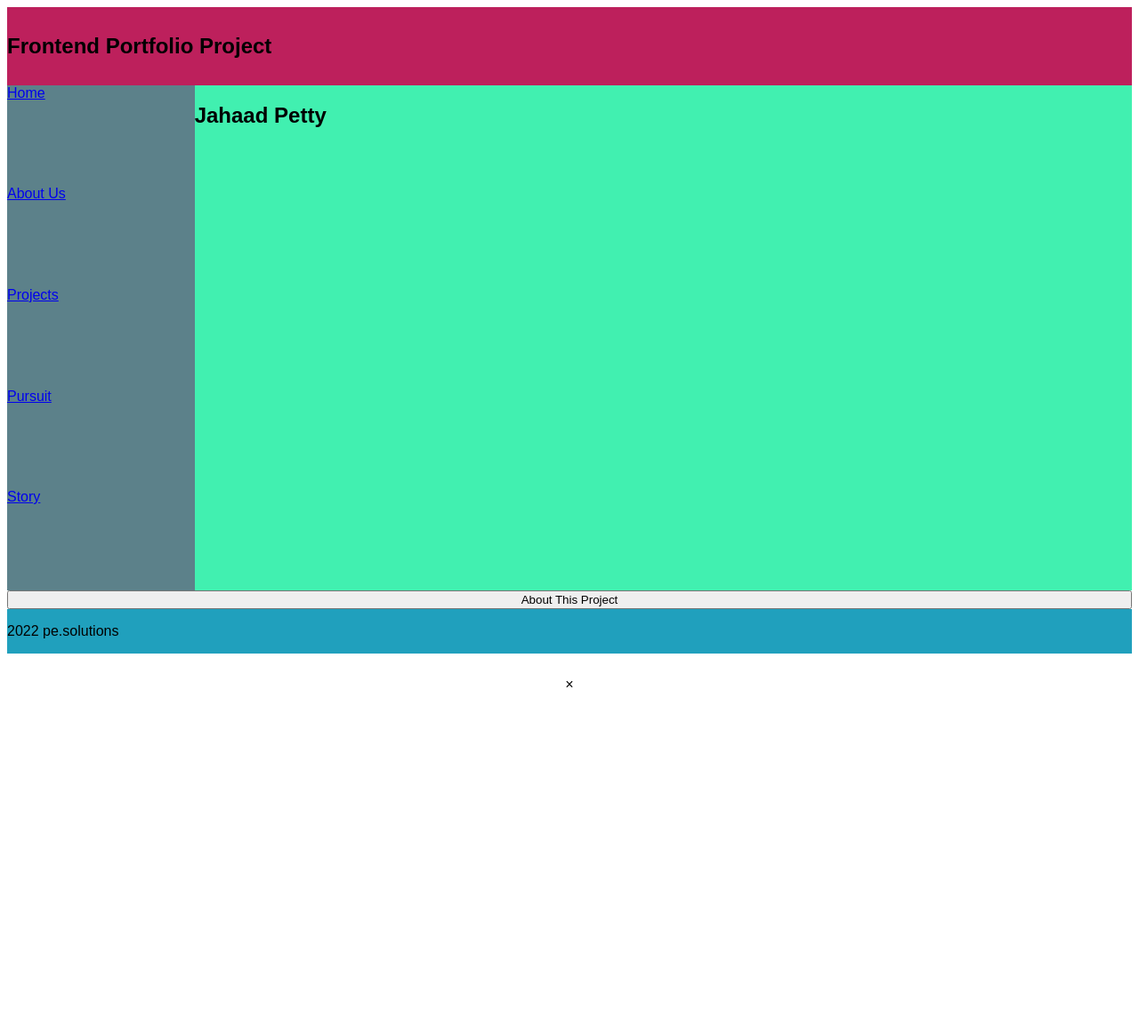
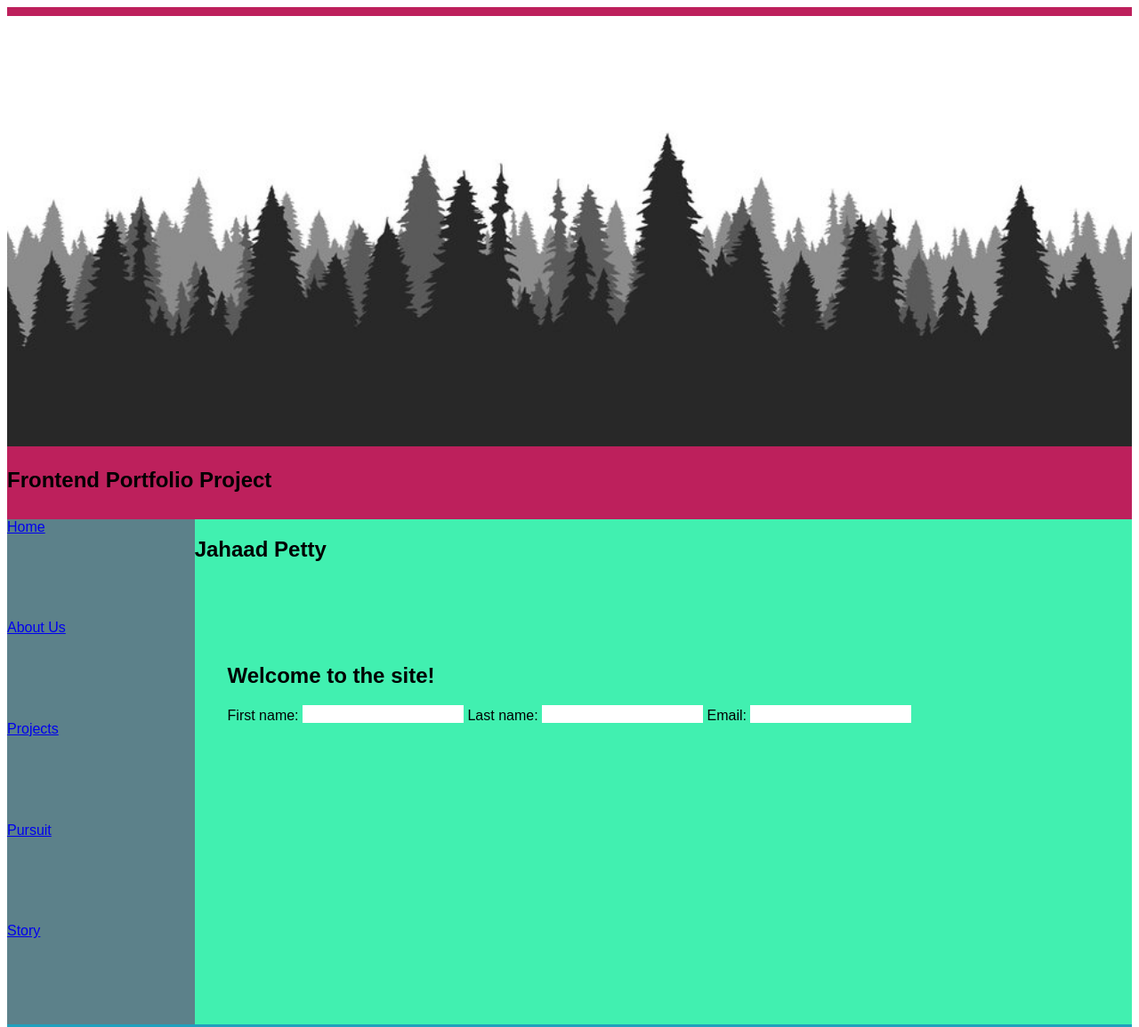
Before and after one commit to jdrichards-pursuit/jahaad-9-1-front-end-portfolio-project, a plain HTML site: page index.html in a window 1280 px wide. Shown: the top 1155 px of the page at 89% size. Before the commit the page ends 800 px from the top, so only its background shows below. Drawn offline with Linux system fonts and the light colour scheme; no server answers.

Commit message:
no submit modal, header stock with no api

```diff
--- a/index.html
+++ b/index.html
@@ -10,9 +10,12 @@
 </head>
 <body>
     <header>
-        <article class="page-header"></article>
+        <article class="page-header">
+            <img src="./omg.jpeg" alt="city" height="200">
+        </article>
     </header>
     <main>
+
 
         <aside class="navbar">
             <a href="/index.html">Home</a>
@@ -22,14 +25,30 @@
             <a href='/Pages/story/index.html'>Story</a>
         </aside>
         <article class="page-content">
+            <!-- The Modal -->
+            <div id="myModal" class="modal">
+
+                <!-- Modal content -->
+                <div class="modal-content" class="is-hidden">
+                    <h2>Welcome to the site!</h2>
+                    <form>
+                        <label for="fname">First name:</label>
+                        <input type="text" id="fname" name="fname">
+                        <label for="lname">Last name:</label>
+                        <input type="text" id="lname" name="lname">
+                        <label for="email">Email:</label>
+                        <input type="text" id="email" name="email">
+                    </form>
+                </div>
+
+  </div>
         </article>
-
     </main>
-    <button type= "button" data-modal-target="modal2">About This Project</button>
+    <!-- <button type= "button" data-modal-target="modal2">About This Project</button>
     <div class="modal" id="modal2">
         <div class="modal-content">
             <span class="modal-close">&times;</span>
-        </div>
+        </div> -->
     </div>
     <footer>
 
--- a/log.txt
+++ b/log.txt
@@ -151,3 +151,7 @@
     > success console.log, event listner worker on load
     > // we can use setTImeout() to give time until we execute the function that will toggle the module
     > pushing 'removed our modal old functionality, need to toggle every page refresh our modal'
+    > starting 842AM
+    > so our quote is stored inside modalStorage .
+    > we need to put a form inside modal storage.
+    > add welcome to the site to the form
--- a/main.js
+++ b/main.js
@@ -36,6 +36,7 @@
         // console.log(displayQuote)
 
 })
+// make a timer th
 
 // adding our h1 and h2
     const starterH1 = document.createElement('h1')
@@ -174,10 +175,23 @@
 })
 
 
-function toggle2(modalId) { // put model target here
-  const modals = modalId
-  modals.classList.add('modal-hide')
+// function toggle2(modalId) { // put model target here
+//   const modals = modalId
+//   modals.classList.add('modal-hide')
+// }
+// toggle2(modalTarget)
+
+// modalTarget.add('modal-hide')
+
+function modalToggle() {
+  modalStorage = document.querySelector('.modal-content')
+  // console.log('test')
+  // if (modalStorage.style.display === "none"){
+  //   modalStorage.style.display = 'block'
+  // } else {
+  //   modalStorage.style.display = 'none'
+  // }
+  modalStorage.classList.toggle("is-hidden")
 }
-toggle2(modalTarget)
-
-modalTarget.add('modal-hide')
+setTimeout(modalToggle, 5000)
+modalToggle()
--- a/styles.css
+++ b/styles.css
@@ -221,6 +221,15 @@
   cursor: pointer;
 } */
 
+.is-hidden {
+  display:none
+}
+
+img {
+  width: 100%;
+  height: auto
+}
+
 
 @media(max-width: 750px) {
   .modal-container {
```
Also changed, not shown: different.jpg (added), omg.jpeg (added).
